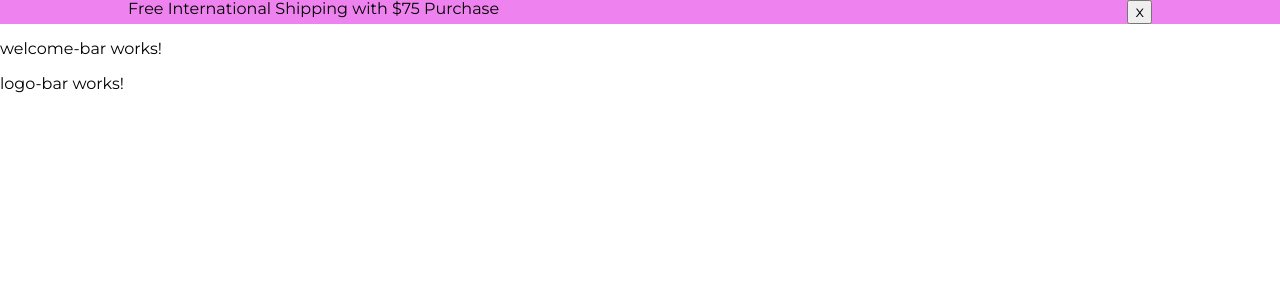
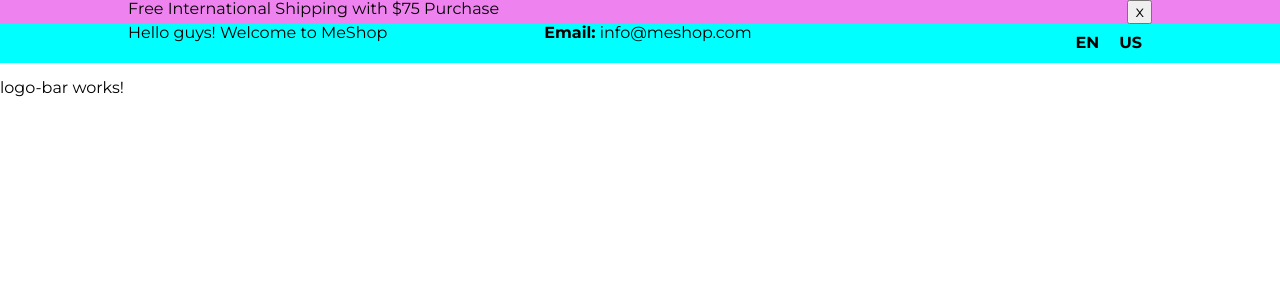
Before and after one commit to ladyprogrammer/fashion-store, an Angular app: page / in a window 1280 px wide. Shown: the top 300 px of the page. Built offline with nearby package versions, Linux system fonts and the light colour scheme.

Commit message:
welcome bar layout

```diff
--- a/src/app/header/header.component.scss
+++ b/src/app/header/header.component.scss
@@ -3,8 +3,17 @@ header-top-banner {
   display: none;
 }
 
+header-welcome-bar {
+  display: none;
+  background-color: cyan;
+}
+
 @media screen and (min-width: 1024px) {
   header-top-banner {
-    display: flex;
+    display: block;
+  }
+
+  header-welcome-bar {
+    display: block;
   }
 }
--- a/src/app/header/top-banner/top-banner.component.scss
+++ b/src/app/header/top-banner/top-banner.component.scss
@@ -1,11 +1,8 @@
-
 
 
 @media screen and (min-width: 1024px) {
   .container {
-    width: 1024px;
     display: flex;
-    margin: 0 auto;
 
     span {
       flex-grow: 1;
--- a/src/app/header/welcome-bar/welcome-bar.component.html
+++ b/src/app/header/welcome-bar/welcome-bar.component.html
@@ -1 +1,6 @@
-<p>welcome-bar works!</p>
+<div class="container">
+  <span id="welcome-bar-hello" data-test="hello-message">Hello guys! Welcome to MeShop</span>
+  <span id="welcome-bar-email" data-test="email"><strong>Email:</strong> info@meshop.com</span>
+  <span id="welcome-bar-language" data-test="language"><strong>EN</strong></span>
+  <span id="welcome-bar-currency" data-test="currency"><strong>US</strong></span>
+</div>
--- a/src/app/header/welcome-bar/welcome-bar.component.scss
+++ b/src/app/header/welcome-bar/welcome-bar.component.scss
@@ -0,0 +1,17 @@
+.container {
+  display: flex;
+
+  #welcome-bar-hello {
+    flex-grow: 1;
+  }
+
+  #welcome-bar-email {
+    flex-grow: 2;
+  }
+
+  #welcome-bar-language, #welcome-bar-currency {
+    margin: 10px;
+  }
+
+
+}
--- a/src/styles.scss
+++ b/src/styles.scss
@@ -3,3 +3,11 @@
 html {
   font-family: 'Montserrat', sans-serif;
 }
+
+
+@media screen and (min-width: 1024px) {
+  .container {
+    width: 1024px;
+    margin: 0 auto;
+  }
+}
```
Also changed, not shown: 1 other file (tests, documents, lock files or other folders).
